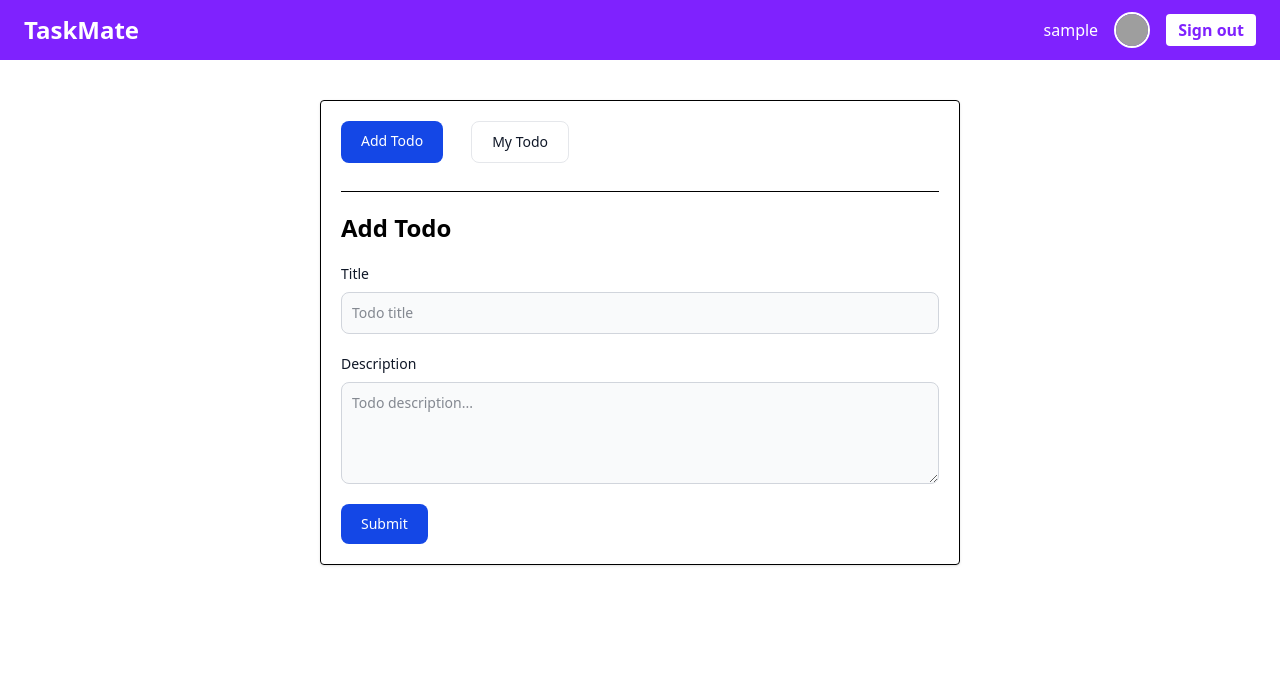
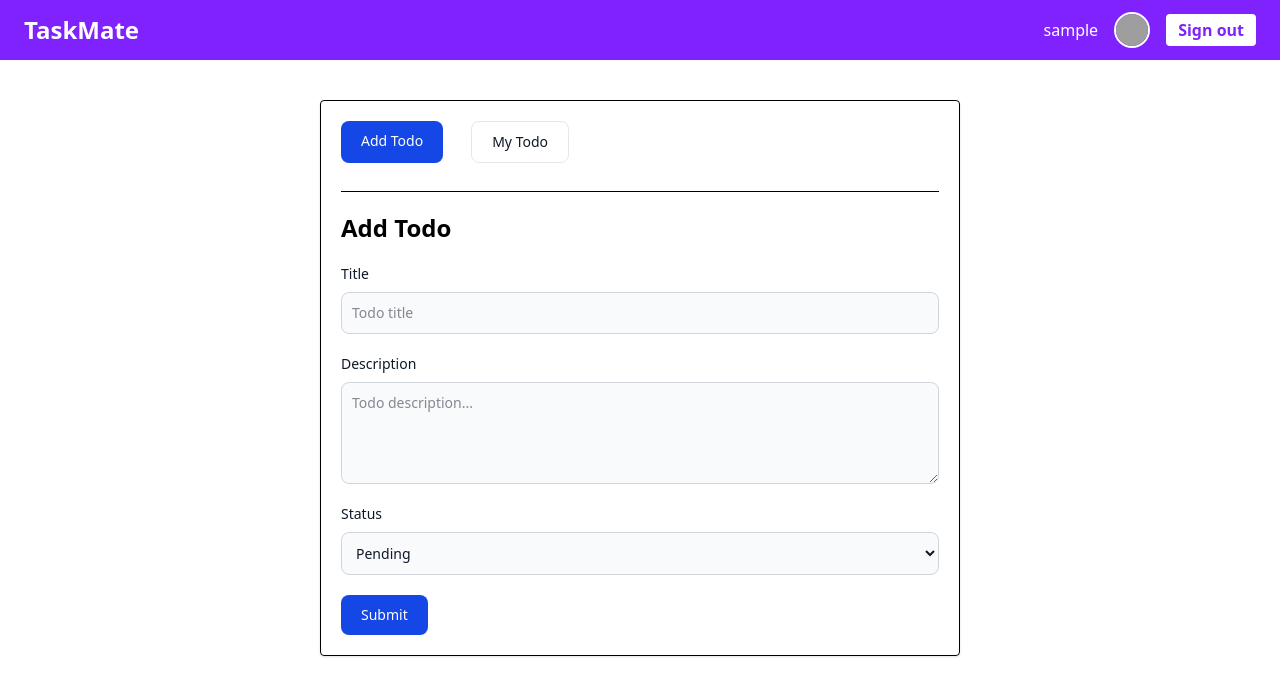
Before and after one commit to Souvik34/TaskMate, a React (Vite) app in the folder client/: page /dashboard/home in a window 1280 px wide. Shown: the top 696 px of the page. Built offline with nearby package versions, Linux system fonts and the light colour scheme; sample sign-in values are in the browser's storage; grey boxes are pictures that could not be loaded.

Commit message:
Add status field to form in HomePage component and improve error handling

```diff
--- a/client/src/pages/HomePage.jsx
+++ b/client/src/pages/HomePage.jsx
@@ -2,28 +2,26 @@ import React from "react";
 import { useNavigate } from "react-router-dom";
 import { useState } from "react";
 import axios from "axios";
-import {  ZodError } from "zod";
+import { ZodError } from "zod";
 import { getZodError } from "../helper/getZodError";
 import { showToast } from "../helper/showToast";
 import { todoSchema } from "../schemas/validationSchema";
 
 const HomePage = () => {
   const navigate = useNavigate();
-  const [formData, setFormData] = useState({ title: "", description: "" });
+  const [formData, setFormData] = useState({ title: "", description: "", status: "Pending" });
   const [err, setError] = useState();
-
-
 
   const handleInput = (e) => {
     setFormData({ ...formData, [e.target.name]: e.target.value });
   };
+
   const handleSubmit = async (e) => {
     e.preventDefault();
     try {
       const validatedData = todoSchema.parse(formData);
 
       const token = localStorage.getItem("token");
-      console.log("🔹 Token from localStorage:", token);
       if (!token) {
         showToast("error", "You are not logged in. Please sign in first.");
         return;
@@ -40,10 +38,11 @@ const HomePage = () => {
         }
       );
 
-      setFormData({ title: "", description: "" });
+      setFormData({ title: "", description: "", status: "Pending" });
+      setError(null);
       showToast("success", response.data.message);
     } catch (error) {
-      console.error("🚨 Full API Error:", error);
+      console.error(" Full API Error:", error);
 
       if (error.response?.status === 403) {
         showToast("error", "Session expired. Please login again.");
@@ -62,7 +61,7 @@ const HomePage = () => {
       <h1 className="text-2xl font-bold mb-5">Add Todo</h1>
       <form onSubmit={handleSubmit}>
         <div className="mb-5">
-          <label className="block mb-2 text-sm font-medium text-gray-900 ">Title</label>
+          <label className="block mb-2 text-sm font-medium text-gray-900">Title</label>
           <input
             value={formData.title}
             onChange={handleInput}
@@ -70,12 +69,12 @@ const HomePage = () => {
             type="text"
             className="bg-gray-50 border border-gray-300 text-gray-900 text-sm rounded-lg focus:ring-blue-500 focus:border-blue-500 block w-full p-2.5"
             placeholder="Todo title"
-            required
           />
           {err?.title && <span className="text-red-500 text-sm">{err.title}</span>}
         </div>
+
         <div className="mb-5">
-          <label className="block mb-2 text-sm font-medium text-gray-900 ">Description</label>
+          <label className="block mb-2 text-sm font-medium text-gray-900">Description</label>
           <textarea
             value={formData.description}
             onChange={handleInput}
@@ -83,10 +82,28 @@ const HomePage = () => {
             rows="4"
             className="block p-2.5 w-full text-sm text-gray-900 bg-gray-50 rounded-lg border border-gray-300 focus:ring-blue-500 focus:border-blue-500"
             placeholder="Todo description..."
-          ></textarea>
+          />
           {err?.description && <span className="text-red-500 text-sm">{err.description}</span>}
         </div>
-        <button type="submit" className="text-white bg-blue-700 hover:bg-blue-800 font-medium rounded-lg text-sm w-full sm:w-auto px-5 py-2.5 text-center">
+
+        <div className="mb-5">
+          <label className="block mb-2 text-sm font-medium text-gray-900">Status</label>
+          <select
+            value={formData.status}
+            onChange={handleInput}
+            name="status"
+            className="bg-gray-50 border border-gray-300 text-gray-900 text-sm rounded-lg block w-full p-2.5 focus:ring-blue-500 focus:border-blue-500"
+          >
+            <option value="Pending">Pending</option>
+            <option value="Completed">Completed</option>
+          </select>
+          {err?.status && <span className="text-red-500 text-sm">{err.status}</span>}
+        </div>
+
+        <button
+          type="submit"
+          className="text-white bg-blue-700 hover:bg-blue-800 font-medium rounded-lg text-sm w-full sm:w-auto px-5 py-2.5 text-center"
+        >
           Submit
         </button>
       </form>
```
